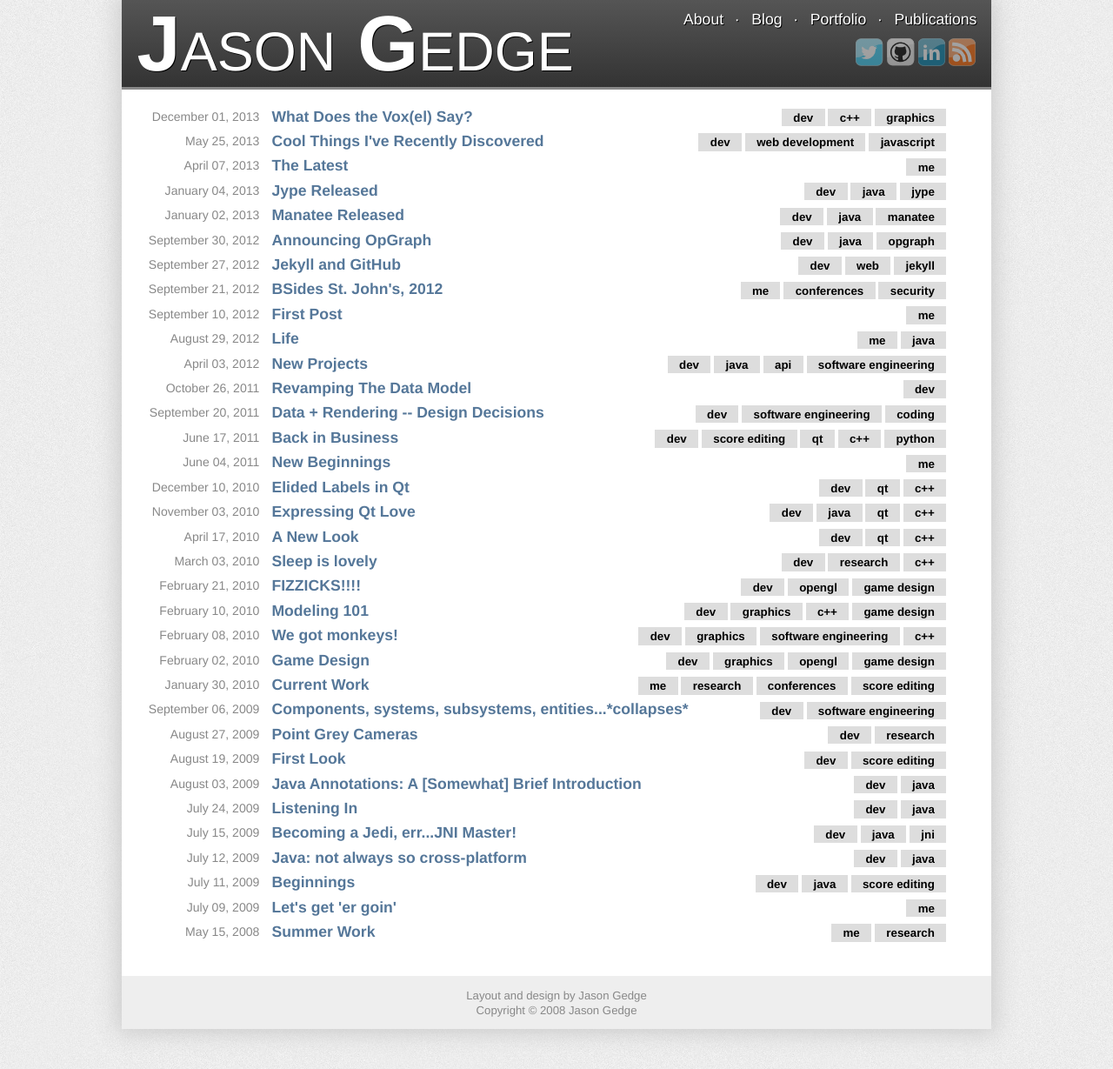
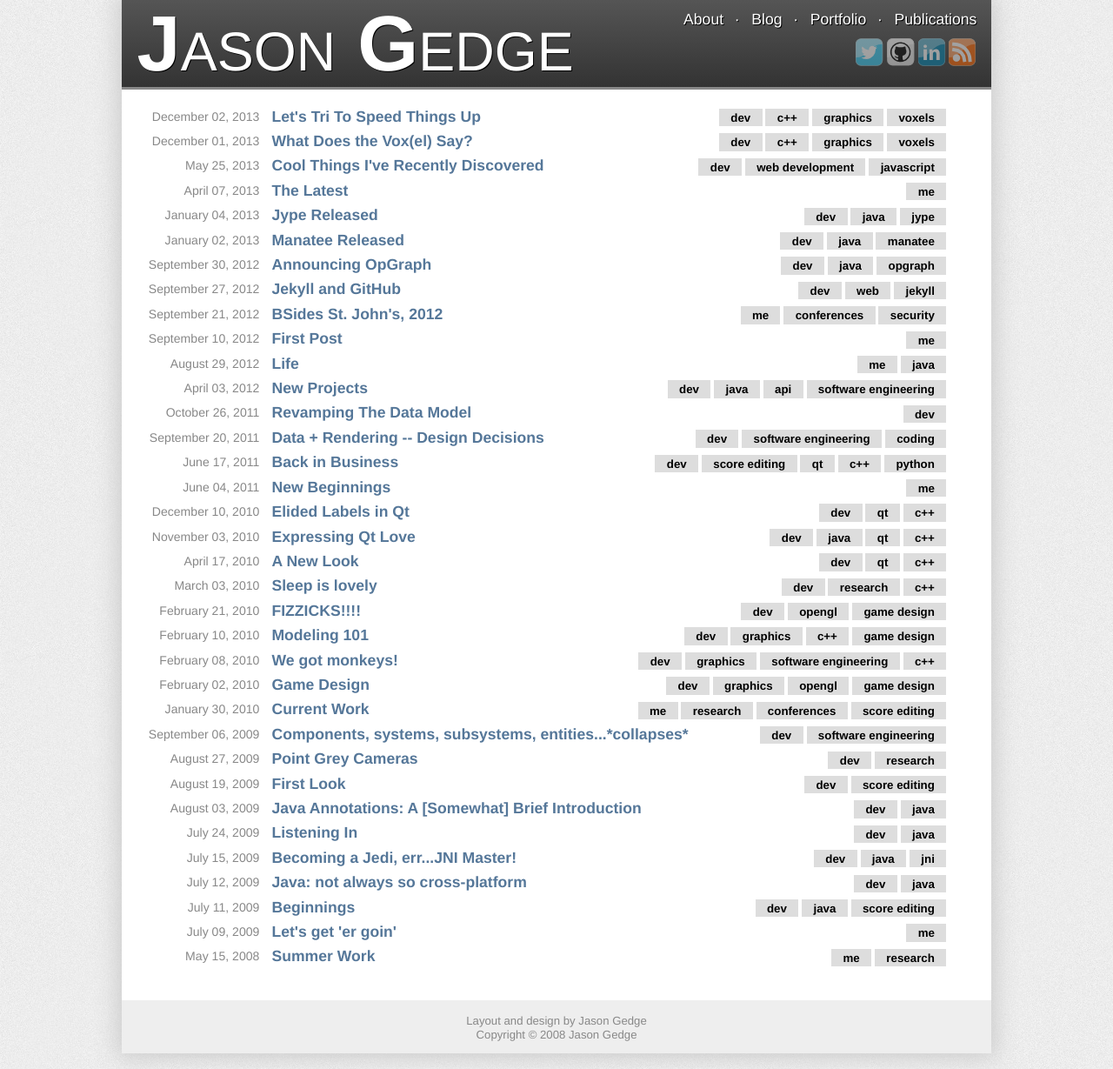
Before and after one commit to thegedge/personal-site, a Jekyll site: the page built from index.html, in a window 1280 px wide. Shown: the whole page at 87% size. Built offline with Jekyll 4.4.1, drawn with Linux system fonts in a browser that asks for light colours; Markdown is read by kramdown in place of the engine named in the settings; comment, search, counter and statistics services are not loaded; before the commit the page ends 1200 px from its top, so only the background shows below that; some of the changed lines change nothing that is shown.

Commit message:
Add new post: 'Lets Tri To Speed Things Up'

```diff
--- a/_posts/dev/2013/2013-12-01-what-does-the-voxel-say.md
+++ b/_posts/dev/2013/2013-12-01-what-does-the-voxel-say.md
@@ -2,7 +2,7 @@
 layout: post
 title: What Does the Vox(el) Say?
 category: dev
-tags: [c++, graphics]
+tags: [c++, graphics, voxels]
 images: ['2013_11_28_1', '2013_11_28_2', '2013_11_29', '2013_11_30']
 ---
 As always, I've started a new project. I really need to start sticking with my
@@ -16,7 +16,7 @@ and [Cube World](https://picroma.com/cubeworld).
 	{% for img in page.images %}
 		{% capture imgurl %}{{ site.production_url }}assets/img/voxels/{{ img }}.png{% endcapture %}
 		<a href="{{ imgurl }}">
-			<img src="{{ imgurl }}" alt="Screenshot 1" width="200"/>
+			<img src="{{ imgurl }}" alt="Screenshot" width="200"/>
 		</a>
 	{% endfor %}
 	<br/>
--- /dev/null
+++ b/_posts/dev/2013/2013-12-02-lets-tri-to-speed-things-up.md
@@ -0,0 +1,64 @@
+---
+layout: post
+title: Let's Tri To Speed Things Up
+category: dev
+tags: [c++, graphics, voxels]
+images: ['']
+---
+The second post in my voxel journey will just be a short one. I was pretty happy
+with a small optimization I made today and would like to share it.
+
+<!-- more -->
+
+One aspect of performance when it comes to graphics is the number of triangles
+you're pushing to the GPU. If you're trying to draw 10k triangles, it's likely
+&emdash; but not necessarily &emdash; more performant than trying to draw a
+million triangles. Take all of this with a grain of salt though; you can draw
+10k triangles inefficiently. Another big aspect in performance is the number of
+fragments generated.
+
+<p style="text-align: center;">
+	{% capture imgurl %}{{ site.production_url }}assets/img/voxels/2013_11_30.png{% endcapture %}
+	<a href="{{ imgurl }}">
+		<img src="{{ imgurl }}" alt="Screenshot" width="400"/>
+	</a>
+	<br/>
+	<small>Itty bitty world.</small>
+</p>
+
+Anyways, grains of salt. Here are the numbers from my naive implementation seen
+above, from small to large scale:
+
+  1. 12 triangles for each voxel.
+  2. 16x16 cross-sectional area (of voxels) per sectori, perhaps about four or
+	 five cross-sectional areas worth of voxels.
+  3. 8x8 map of sectors.
+
+So if you work out the math you get about a million triangles. I could render
+this at 60 FPS (adding more sectors reduced the FPS). Do we really need all 12
+triangles though? If I place cube A on top of cube B, then the triangles for the
+bottom face of cube A and the top face of cube B do not need to be rendered
+(assuming everything is).
+
+In other words, I only render the triangles that are necessary to render. To
+maintain this information, I use a bitmask for each face of a voxel. The first
+bit represents the left face, the second bit the right face, and so on for all
+six faces. If a bit is 1, the face is hidden by another cube. If it is 0, the
+face is visible. Whenever a voxel is added to a sector, I update the appropriate
+bits for neighbouring voxels.
+
+The result? Although it's roughly the same number of triangles, I can draw an
+order of magnitude more sectors:
+
+<p style="text-align: center;">
+	{% capture imgurl %}{{ site.production_url }}assets/img/voxels/2013_12_02.png{% endcapture %}
+	<a href="{{ imgurl }}">
+		<img src="{{ imgurl }}" alt="Screenshot" width="400"/>
+	</a>
+	<br/>
+	<small>Ten times the voxels? Ten times the <strong>FUN</strong>!</small>
+</p>
+
+This is only the tip of the iceberg when it comes to optimizing things, but it
+was an obvious optimization that I had on my TODO list. Hopefully I'll have more
+interesting optimizations in future posts.
```
Also changed, not shown: assets/img/voxels/2013_12_02.png (added).
